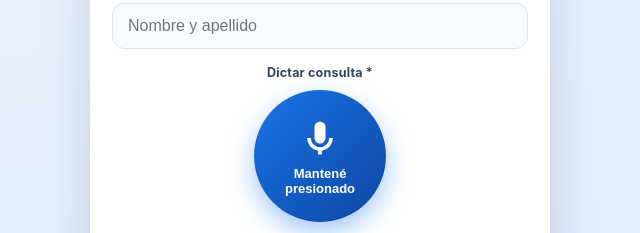
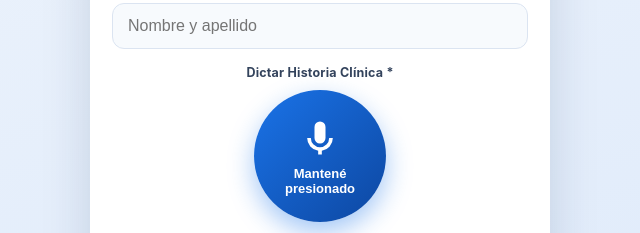
Before and after one commit to spaceuva/historia-clinica-grabador, a website: page index.html in a window 1280 px wide. Shown: the part 235-468 px from the top of the page, 320-960 px from the left. Drawn offline with Linux system fonts and the light colour scheme.

Commit message:
Update index.html

```diff
--- a/index.html
+++ b/index.html
@@ -105,7 +105,7 @@
     <label for="nombre">Nombre del paciente *</label>
     <input type="text" id="nombre" placeholder="Nombre y apellido" autocomplete="off">
 
-    <label style="text-align:center">Dictar consulta *</label>
+    <label style="text-align:center">Dictar Historia Clínica *</label>
     <div class="rec-wrap">
       <button class="rec" id="btnRec" aria-label="Grabar">
         <svg viewBox="0 0 24 24"><path d="M12 15a3 3 0 0 0 3-3V6a3 3 0 0 0-6 0v6a3 3 0 0 0 3 3zm5-3a5 5 0 0 1-10 0H5a7 7 0 0 0 6 6.92V21h2v-2.08A7 7 0 0 0 19 12h-2z"/></svg>
```
